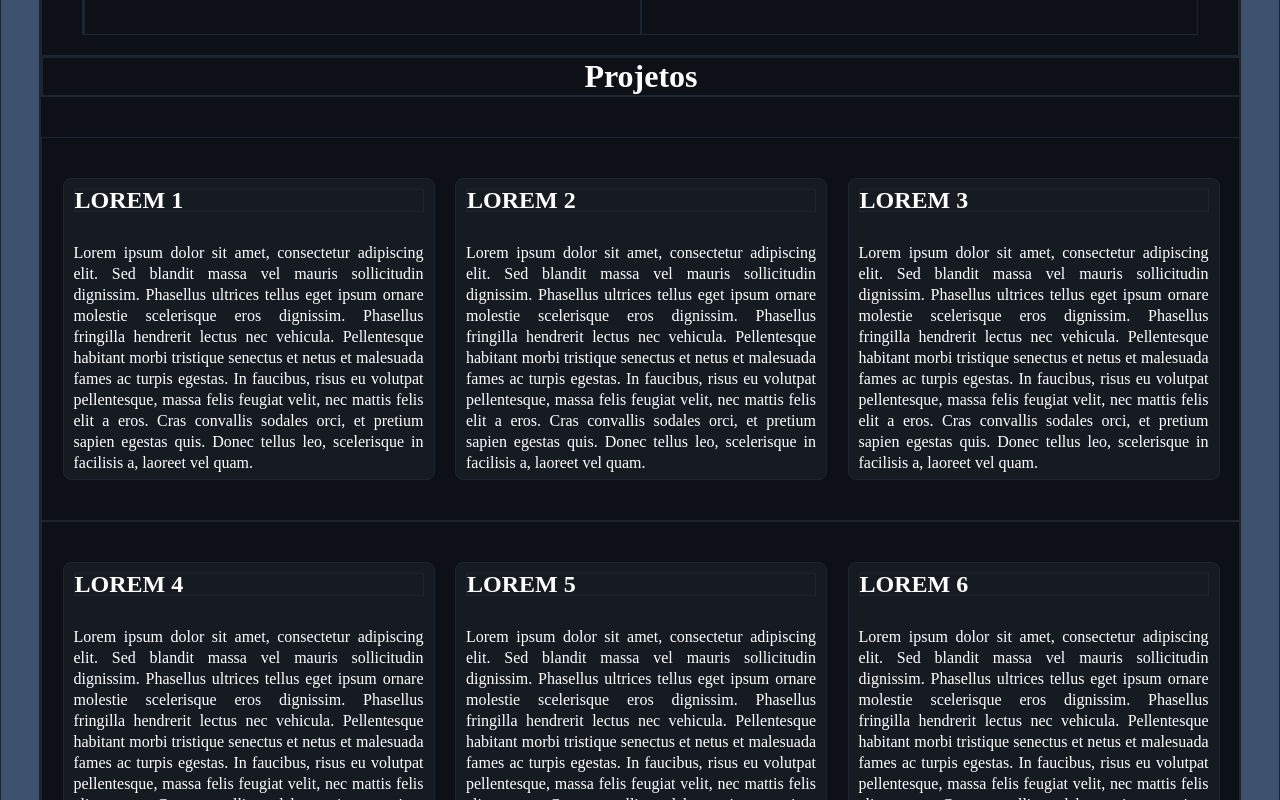
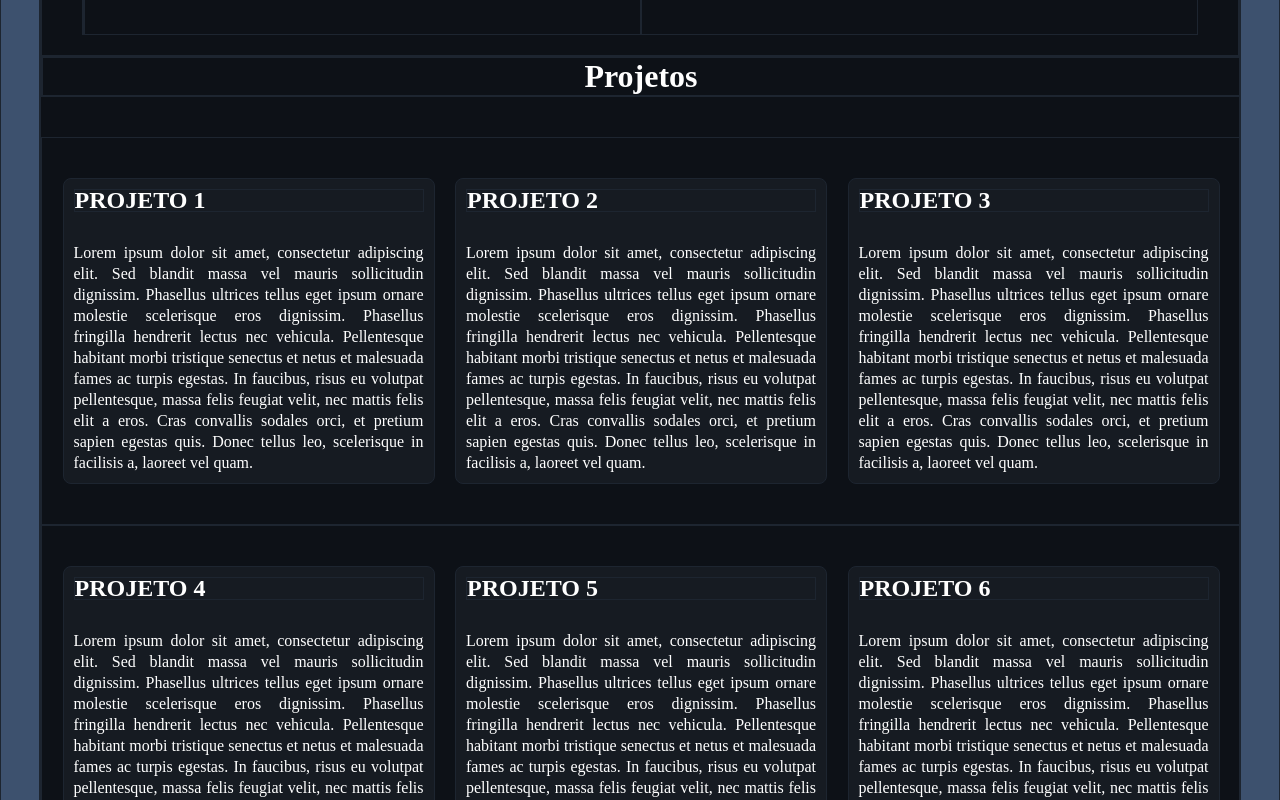
Before and after one commit to Cesar-Felizardo/Portifolio, a plain HTML site: page index.html in a window 1280 px wide. Shown: the part 709-1509 px from the top of the page. Drawn offline with Linux system fonts and the light colour scheme.

Commit message:
décimo commit 30/03/2023 11:45

```diff
--- a/index.html
+++ b/index.html
@@ -30,29 +30,29 @@
 
         <section>
             <div class="cards">
-                <h2>LOREM 1</h2>
+                <h2>PROJETO 1</h2>
                 Lorem ipsum dolor sit amet, consectetur adipiscing elit. Sed blandit massa vel mauris sollicitudin dignissim. Phasellus ultrices tellus eget ipsum ornare molestie scelerisque eros dignissim. Phasellus fringilla hendrerit lectus nec vehicula. Pellentesque habitant morbi tristique senectus et netus et malesuada fames ac turpis egestas. In faucibus, risus eu volutpat pellentesque, massa felis feugiat velit, nec mattis felis elit a eros. Cras convallis sodales orci, et pretium sapien egestas quis. Donec tellus leo, scelerisque in facilisis a, laoreet vel quam.</div>
             <div class="cards">
-                <h2>LOREM 2</h2>
+                <h2>PROJETO 2</h2>
                 Lorem ipsum dolor sit amet, consectetur adipiscing elit. Sed blandit massa vel mauris sollicitudin dignissim. Phasellus ultrices tellus eget ipsum ornare molestie scelerisque eros dignissim. Phasellus fringilla hendrerit lectus nec vehicula. Pellentesque habitant morbi tristique senectus et netus et malesuada fames ac turpis egestas. In faucibus, risus eu volutpat pellentesque, massa felis feugiat velit, nec mattis felis elit a eros. Cras convallis sodales orci, et pretium sapien egestas quis. Donec tellus leo, scelerisque in facilisis a, laoreet vel quam.</div>
             </div>
             <div class="cards">
-                <h2>LOREM 3</h2>
+                <h2>PROJETO 3</h2>
                 Lorem ipsum dolor sit amet, consectetur adipiscing elit. Sed blandit massa vel mauris sollicitudin dignissim. Phasellus ultrices tellus eget ipsum ornare molestie scelerisque eros dignissim. Phasellus fringilla hendrerit lectus nec vehicula. Pellentesque habitant morbi tristique senectus et netus et malesuada fames ac turpis egestas. In faucibus, risus eu volutpat pellentesque, massa felis feugiat velit, nec mattis felis elit a eros. Cras convallis sodales orci, et pretium sapien egestas quis. Donec tellus leo, scelerisque in facilisis a, laoreet vel quam.</div>
             </div>
         </section>
 
         <section>
             <div class="cards">
-                <h2>LOREM 4</h2>
+                <h2>PROJETO 4</h2>
                 Lorem ipsum dolor sit amet, consectetur adipiscing elit. Sed blandit massa vel mauris sollicitudin dignissim. Phasellus ultrices tellus eget ipsum ornare molestie scelerisque eros dignissim. Phasellus fringilla hendrerit lectus nec vehicula. Pellentesque habitant morbi tristique senectus et netus et malesuada fames ac turpis egestas. In faucibus, risus eu volutpat pellentesque, massa felis feugiat velit, nec mattis felis elit a eros. Cras convallis sodales orci, et pretium sapien egestas quis. Donec tellus leo, scelerisque in facilisis a, laoreet vel quam.</div>
             </div>
             <div class="cards">
-                <h2>LOREM 5</h2>
+                <h2>PROJETO 5</h2>
                 Lorem ipsum dolor sit amet, consectetur adipiscing elit. Sed blandit massa vel mauris sollicitudin dignissim. Phasellus ultrices tellus eget ipsum ornare molestie scelerisque eros dignissim. Phasellus fringilla hendrerit lectus nec vehicula. Pellentesque habitant morbi tristique senectus et netus et malesuada fames ac turpis egestas. In faucibus, risus eu volutpat pellentesque, massa felis feugiat velit, nec mattis felis elit a eros. Cras convallis sodales orci, et pretium sapien egestas quis. Donec tellus leo, scelerisque in facilisis a, laoreet vel quam.</div>
             </div>
             <div class="cards">
-                <h2>LOREM 6</h2>
+                <h2>PROJETO 6</h2>
                 Lorem ipsum dolor sit amet, consectetur adipiscing elit. Sed blandit massa vel mauris sollicitudin dignissim. Phasellus ultrices tellus eget ipsum ornare molestie scelerisque eros dignissim. Phasellus fringilla hendrerit lectus nec vehicula. Pellentesque habitant morbi tristique senectus et netus et malesuada fames ac turpis egestas. In faucibus, risus eu volutpat pellentesque, massa felis feugiat velit, nec mattis felis elit a eros. Cras convallis sodales orci, et pretium sapien egestas quis. Donec tellus leo, scelerisque in facilisis a, laoreet vel quam.</div>
             </div>
         </section>
--- a/style/style.css
+++ b/style/style.css
@@ -60,7 +60,7 @@ section {
 }
 section .cards {
     width: 350px;
-    height: 280px;
+    height: auto;
     padding: 10px;
     margin: 20px 0px;
     border-radius: 8px;
@@ -144,6 +144,7 @@ footer div a {
     .div2Header {
         display: none;
     }
+
     @media screen and (max-width: 370px) {
 
         .photoProfile {
@@ -153,14 +154,8 @@ footer div a {
             border-radius: 500px;
             margin-bottom: 20px;
         }
-
         header {
-            display: flex;
-            background: #0D1117;
-            flex-direction: column;
-            align-items: center;
-            min-height: 90vh;
-            color: white;
+            font-size: 15px;
             padding: 0px 10px;
             width: 92%;
         }
@@ -171,4 +166,5 @@ footer div a {
         .div2Header {
             display: none;
         }
+    }
 }
```
